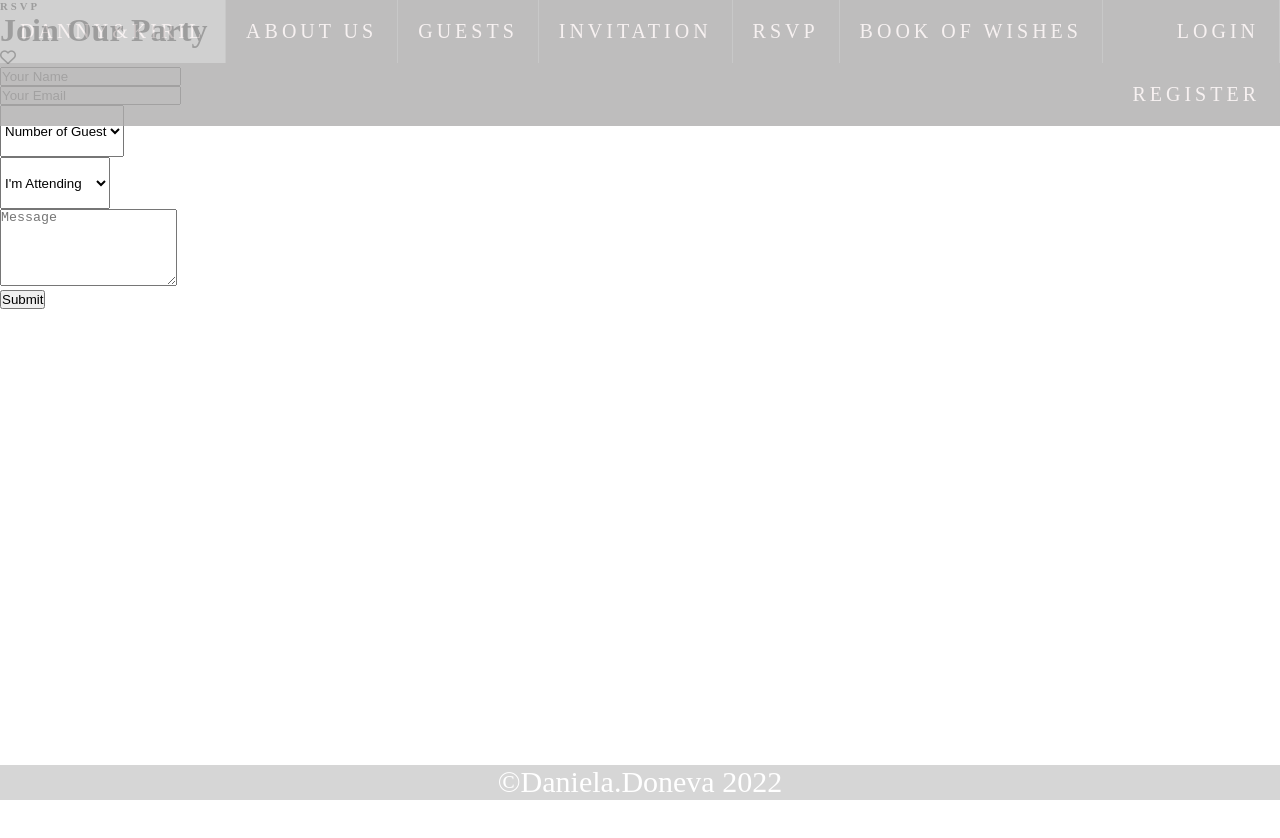
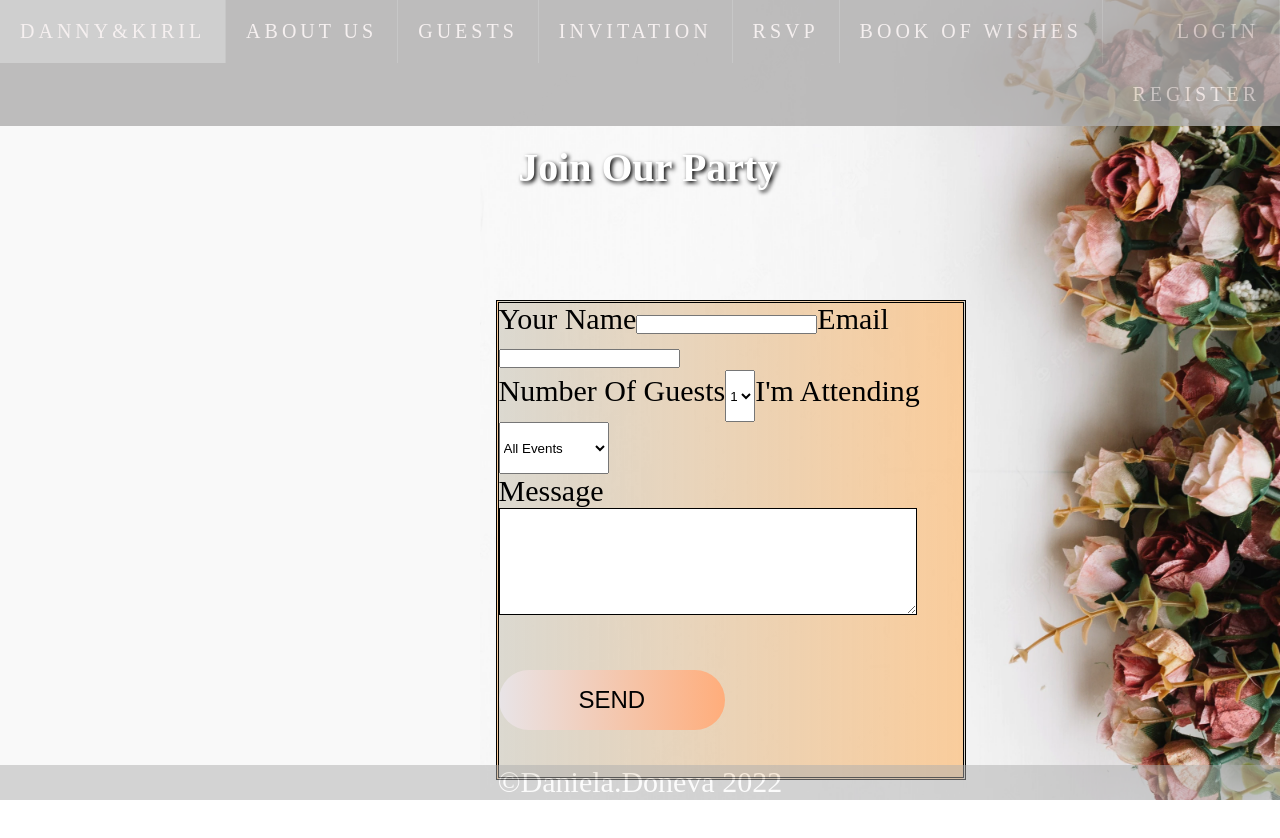
Before and after one commit to DannyDoneva96/Project-My-Wedding, a React (Create React App) app in the folder client/: page /rsvp in a window 1280 px wide. Shown: the top 838 px of the page. Before the commit the page ends 800 px from the top, so only its background shows below. Built offline with nearby package versions, Linux system fonts and the light colour scheme.

Commit message:
not done yet but enought for now

```diff
--- a/client/public/style.css
+++ b/client/public/style.css
@@ -375,3 +375,76 @@ margin-left: 500px;
   z-index:1
 }
 /* RSVP */
+.rsvp{
+
+  background-image: url("./images/rsvp.webp");
+  background-size:contain;
+  background-position: right;
+  background-color: #f9f9f9;
+  background-repeat: no-repeat;
+  width: 100%;
+  height: 100vh;
+}
+.rsvp{
+  display:flex;
+  position:center;
+
+    display: grid;
+    grid-template-columns: 1fr 3fr;
+
+}
+.formRsvp{
+
+  margin-top:300px;
+
+  padding:0%;
+  display:flex;
+  justify-content: center;
+  align-items: center;
+  background: linear-gradient(to right, #d1cdc1ba, #fac892e6);
+  width: 60%;
+  height:60%;
+  border-style:double;}
+
+
+
+.btnRsvp{
+  margin:3rem auto;
+  padding:1rem 5rem;
+  background: linear-gradient(to left, #ffad7b, #e8e4e7);
+border: none;
+  color:black;
+  font-size: 1.5rem;
+  cursor: pointer;
+  border-radius: 2rem;  /* padding:0.5em 1em ;
+  border-radius:6px;
+  background-color: rgb(219, 101, 101);
+  font-family:'Lato',sans-serif;
+  font-size:1em; */
+}
+.msgRsvp{font-size: 30px;}
+.msgRsvp textarea{
+min-width:90%;
+min-height:8em;
+padding:1em;
+border:1px solid rgb(0, 0, 0)
+
+}
+.rsvpSelect{
+  font-size: 30px;}
+
+.rsvpinputs{
+font-size: 30px;}
+.jop{
+position: relative;
+  top: 18%;
+  width: 100%;
+  margin-left: 400px;
+  justify-content: center;
+  text-align: center;
+  font-size: 20px;
+  color: white;
+  text-shadow: 2px 2px 4px #000000;
+  font-family: Lucida Handwriting;
+
+}
--- a/client/src/App.js
+++ b/client/src/App.js
@@ -5,7 +5,6 @@ import { Home } from './components/Home'
 import {Footer } from './components/Footer'
 import {Invitation } from './components/Invitation'
 import { About } from './components/About'
-import {Wishes} from './components/Wishes'
 import {Register} from './components/Register'
 import {ErrorPage} from './components/ErrorPage'
 import {RSVP} from './components/RSVP'
@@ -25,7 +24,6 @@ function App() {
         <Route path="/aboutus" element= {<About />} />
         <Route path="/rsvp" element= {<RSVP />} />
 
-        <Route path="/wishingBook" element= {<Wishes />} />
         <Route path="/register" element= {<Register />} />
         <Route path="/error" element= {<ErrorPage />} />
       </Routes>
--- a/client/src/components/RSVP.js
+++ b/client/src/components/RSVP.js
@@ -1,45 +1,41 @@
 export const RSVP = () => {
     return (
-        <div className="container-fluid py-5" id="rsvp">
-  <div className="container py-5">
-    <div className="section-title position-relative text-center">
-      <h6
-        className="text-uppercase text-primary mb-3"
-        style={{ letterSpacing: 3 }}
-      >
-        RSVP
-      </h6>
-      <h1 className="font-secondary display-4">Join Our Party</h1>
-      <i className="far fa-heart text-dark" />
+        <div className="rsvp" id="rsvp">
+            <div className="jop">
+
+                <h1 className="">Join Our Party </h1>
+
             </div>
-    <div className="row justify-content-center">
+
+
+            <div className="formRsvp">
                 <div className="col-lg-8">
                     <div className="text-center">
                         <form>
-            <div className="form-row">
-              <div className="form-group col-sm-6">
+                            <div className="rsvpinputs">
+                                <label for="name">Your Name</label>
                                 <input
+                                    name="name"
                                     type="text"
-                  className="form-control bg-secondary border-0 py-4 px-3"
-                  placeholder="Your Name"
+                                    className=""
+
                                 />
-              </div>
-              <div className="form-group col-sm-6">
+
+                                <label for="name">Email</label>
                                 <input
-                  type="email"
-                  className="form-control bg-secondary border-0 py-4 px-3"
-                  placeholder="Your Email"
+                                    name="email"
+                                    type="text"
+                                    className=""
+
                                 />
-              </div>
-            </div>
-            <div className="form-row">
-              <div className="form-group col-sm-6">
-                <select
-                  className="form-control bg-secondary border-0"
+
+                                <div className="rsvpSelect">
+                                    <label for="numOfGuest">Number Of Guests</label>
+                                    <select name="numOfGuest"
+                                        className=""
                                         style={{ height: 52 }}
                                     >
-                  <option>Number of Guest</option>
-                  <option>1</option>
+                                        <option>    1      </option>
                                         <option>2</option>
                                         <option>3</option>
                                         <option>4</option>
@@ -47,33 +43,32 @@ export const RSVP = () => {
                                         <option>6</option>
 
                                     </select>
-              </div>
-              <div className="form-group col-sm-6">
+
+                                    <label for="event">I'm Attending</label>
                                     <select
+                                        name="event"
                                         className="form-control bg-secondary border-0"
                                         style={{ height: 52 }}
                                     >
-                  <option>I'm Attending</option>
+
                                         <option>All Events</option>
                                         <option>Wedding Party</option>
                                     </select>
                                 </div>
                             </div>
-            <div className="form-group">
+                            <div className="msgRsvp">
+                                <label for="message"> Message</label>
                                 <textarea
-                className="form-control bg-secondary border-0 py-2 px-3"
+                                    className=""
                                     rows={5}
-                placeholder="Message"
-                required="required"
-                defaultValue={""}
                                 />
                             </div>
                             <div>
                                 <button
-                className="btn btn-primary font-weight-bold py-3 px-5"
+                                    className="btnRsvp"
                                     type="submit"
                                 >
-                Submit
+                                    SEND
                                 </button>
                             </div>
                         </form>
@@ -81,7 +76,6 @@ export const RSVP = () => {
                 </div>
             </div>
         </div>
-</div>
 
     )
 }
```
Also changed, not shown: client/public/images/rsvp.webp (renamed from client/public/images/flowers-white-background_24972-6.webp). Lines whose indentation alone changed are shown as unchanged.
